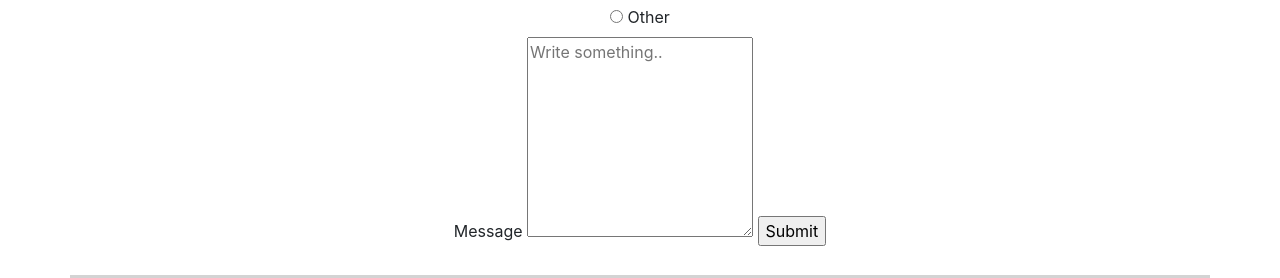
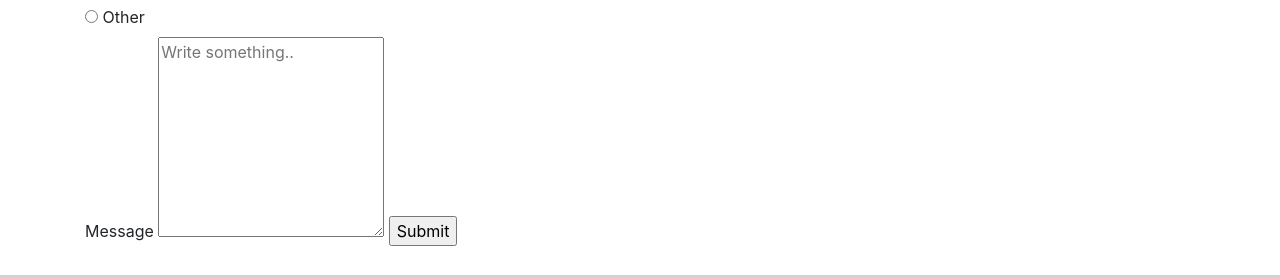
Before and after one commit to kayapatel/CFGWebsite, a plain HTML site: page contact.html in a window 1280 px wide. Shown: the part 394-672 px from the top of the page. Drawn offline with nearby package versions, Linux system fonts and the light colour scheme.

Commit message:
remove bodytext class

```diff
--- a/contact.html
+++ b/contact.html
@@ -39,8 +39,6 @@
 
         <h2 class= "header">Need more information? Drop us a message!</h2>
 
-        <div class="bodytext">
-
 
         <div class="container">
           <form action="/action_page.php">
@@ -64,6 +62,7 @@
           </form>
         </div>
 
+
         <br>
         <footer>
           <p> <img src="images\facebook.png" width=20px height=20px> <a href="https://www.facebook.com/hennabykaya">Facebook Page</a><br>
```
